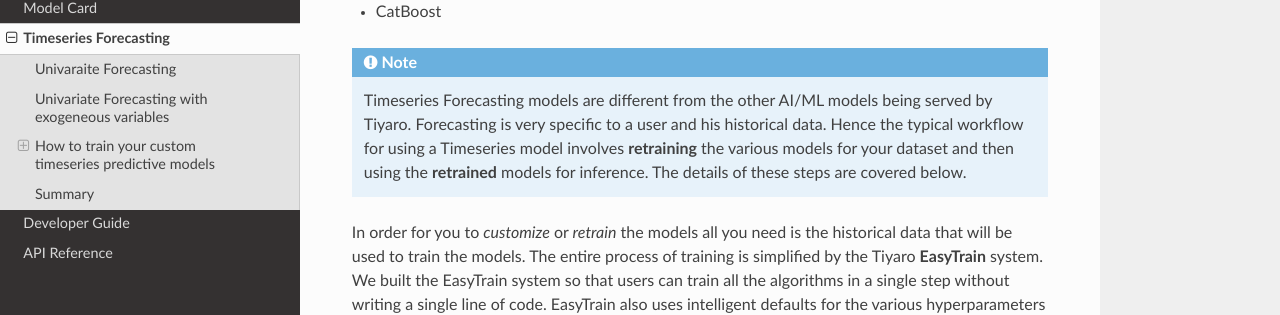
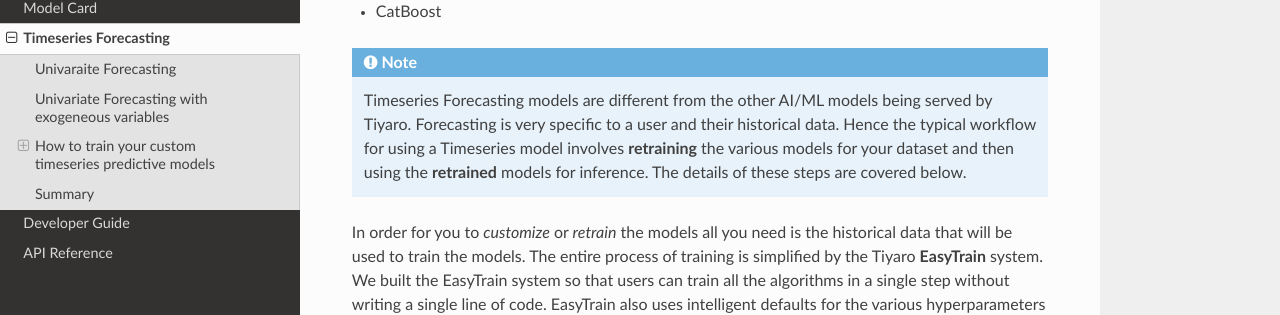
Before and after one commit to mahpat16/rtd-api-doc, a Sphinx documentation site: the page built from docs/source/timeseries.rst, in a window 1280 px wide and 900 px high, scrolled down 705 px. Shown: the part 167-482 px from the top of the window. Built offline with Sphinx 7.4.7 and the Read the Docs theme 2.0.0, drawn with Linux system fonts in a browser that asks for light colours.

Commit message:
Editorial fix for timeseries.

```diff
--- a/docs/source/timeseries.rst
+++ b/docs/source/timeseries.rst
@@ -37,7 +37,7 @@
 * XGBoost
 * CatBoost
 
-.. note::  Timeseries Forecasting models are different from the other AI/ML models being served by Tiyaro. Forecasting is very specific to a user and his historical data. Hence the typical workflow for using a Timeseries model involves **retraining** the various models for your dataset and then using the **retrained** models for inference. The details of these steps are covered below.
+.. note::  Timeseries Forecasting models are different from the other AI/ML models being served by Tiyaro. Forecasting is very specific to a user and their historical data. Hence the typical workflow for using a Timeseries model involves **retraining** the various models for your dataset and then using the **retrained** models for inference. The details of these steps are covered below.
 
 In order for you to *customize* or *retrain* the models all you need is the historical data that will be used
 to train the models. The entire process of training is simplified by the Tiyaro **EasyTrain** system. We built
```
